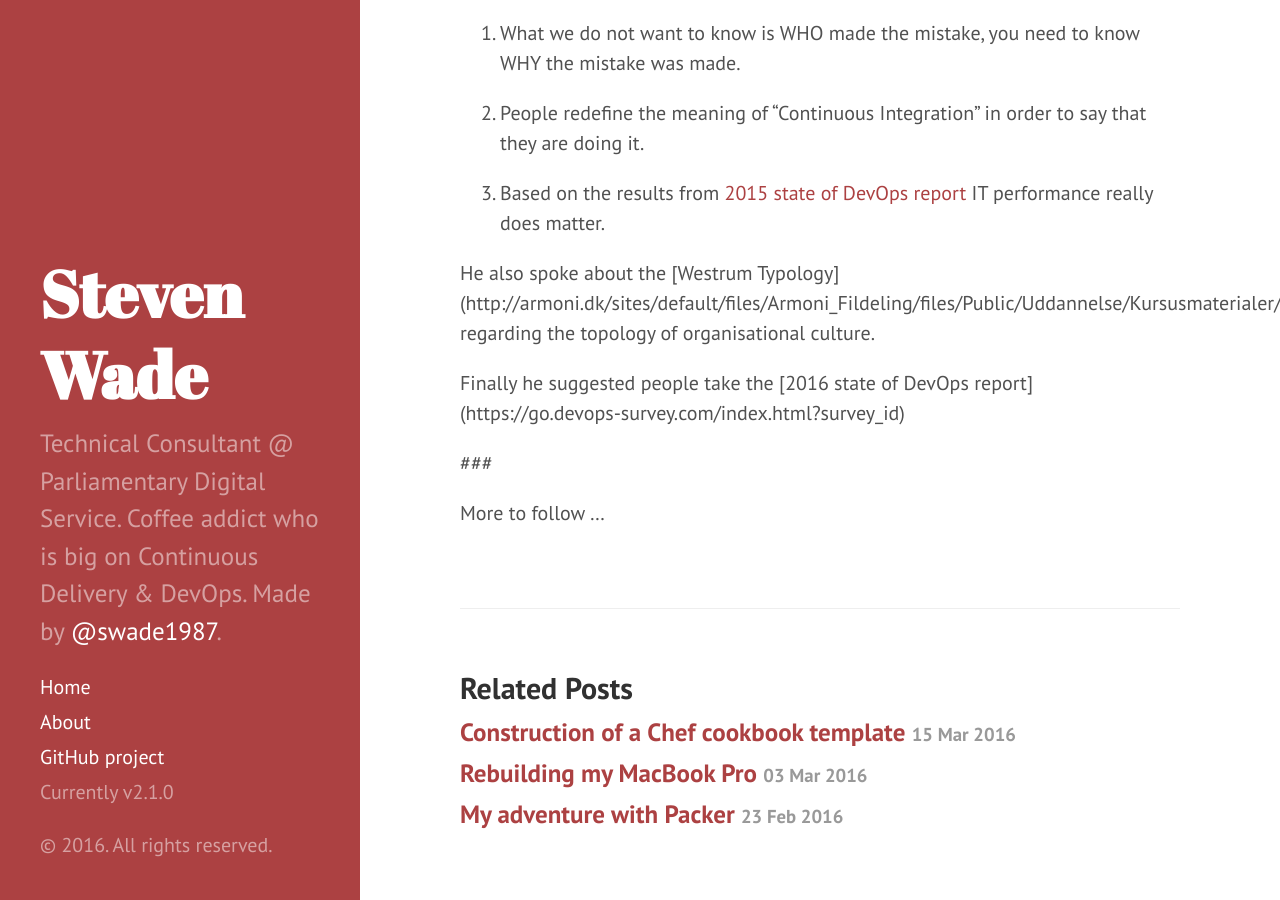
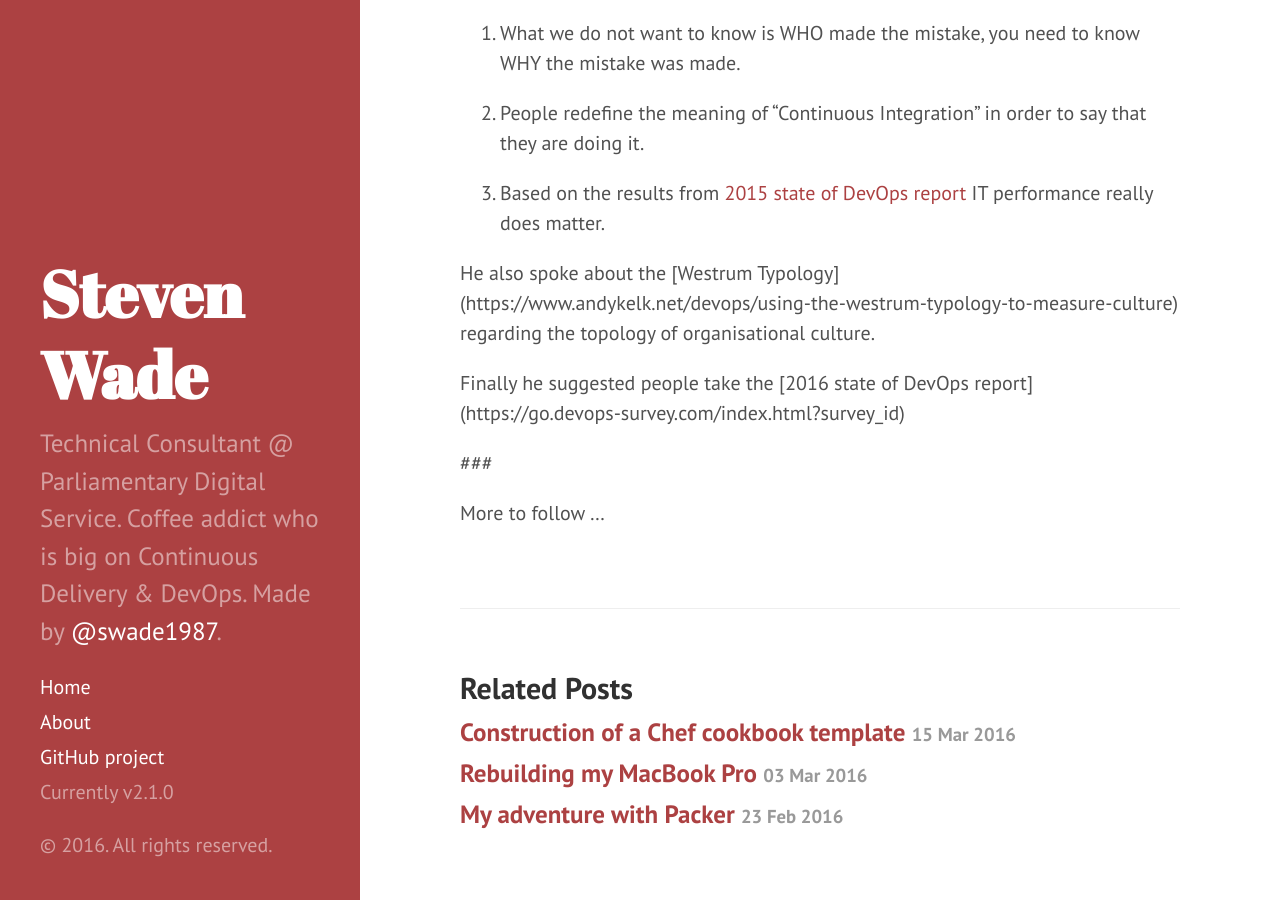
Before and after one commit to swade1987/swade1987.github.io, a Jekyll site: the page built from _posts/2016-03-29-pipeline-conference-review.md, in a window 1280 px wide and 900 px high, scrolled down 473 px. Built offline with Jekyll 4.4.1, drawn with Linux system fonts in a browser that asks for light colours; comment, search, counter and statistics services are not loaded; some of the changed lines change nothing that is shown.

Commit message:
tweaks to urls being used.

```diff
--- a/_posts/2016-03-29-pipeline-conference-review.md
+++ b/_posts/2016-03-29-pipeline-conference-review.md
@@ -20,7 +20,7 @@ It was a facinating hour from Jez, he said many quotes which really hit home to
 
 3. Based on the results from [2015 state of DevOps report](https://puppetlabs.com/2015-devops-report) IT performance really does matter.
 
-He also spoke about the [Westrum Typology] (http://armoni.dk/sites/default/files/Armoni_Fildeling/files/Public/Uddannelse/Kursusmaterialer/risikostyring_4_k_viskum.pdf) regarding the topology of organisational culture.
+He also spoke about the [Westrum Typology] (https://www.andykelk.net/devops/using-the-westrum-typology-to-measure-culture) regarding the topology of organisational culture.
 
 Finally he suggested people take the [2016 state of DevOps report] (https://go.devops-survey.com/index.html?survey_id)
 
```
